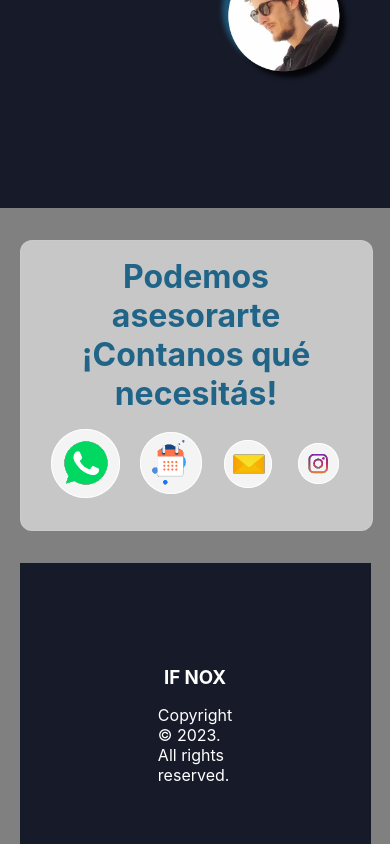
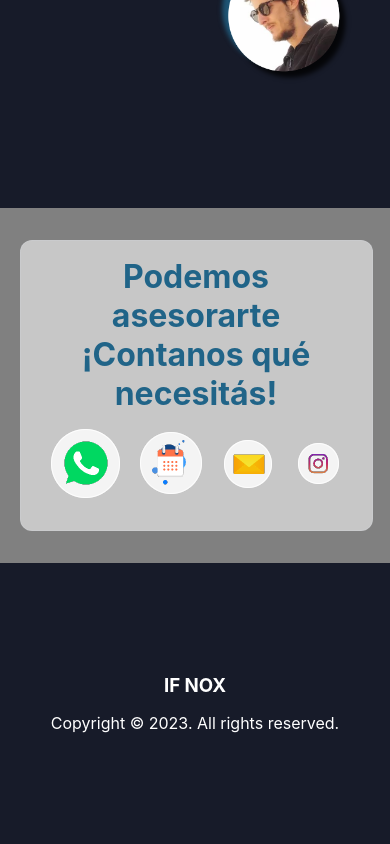
Before and after one commit to ifnoxdesarrollo/if_nox-sitio-v01, a React (Create React App) app in the folder if_nox-sitio-v01/: page / in a window 390 px wide. Shown: the part 8396-9240 px from the top of the page. Built offline with nearby package versions, Linux system fonts and the light colour scheme.

Commit message:
footer responsive

```diff
--- a/if_nox-sitio-v01/src/componentes/Footer/Footer.css
+++ b/if_nox-sitio-v01/src/componentes/Footer/Footer.css
@@ -9,7 +9,6 @@
 }
 
 .footer__contenedor {
-  margin: 137px 538px 93px;
   display: flex;
   justify-content: center;
   flex-direction: column;
@@ -26,18 +25,14 @@
   margin: 0px;
 }
 
-@media (max-width: 375px) {
+@media(width <= 455px){
   .footer {
-    width: 375px;
-    height: 304px;
+    width: 100%;
+    height: 281px;
+    background-color: #171B29;
     display: flex;
+    justify-content: center;
     flex-direction: column;
     align-items: center;
   }
-
-  .footer__contenedor {
-    width: 303px;
-    height: 93px;
-    margin: 115px 37px 96px 36px;
-  }
 }
```
